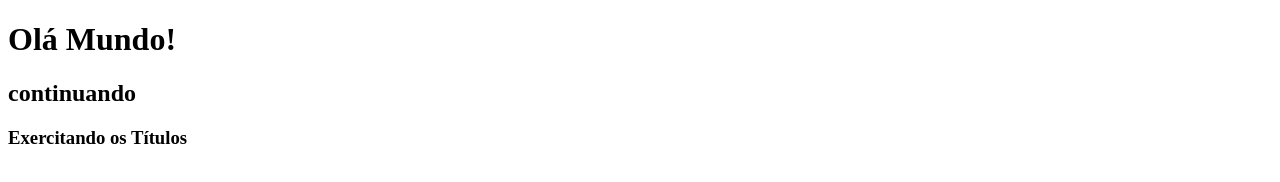
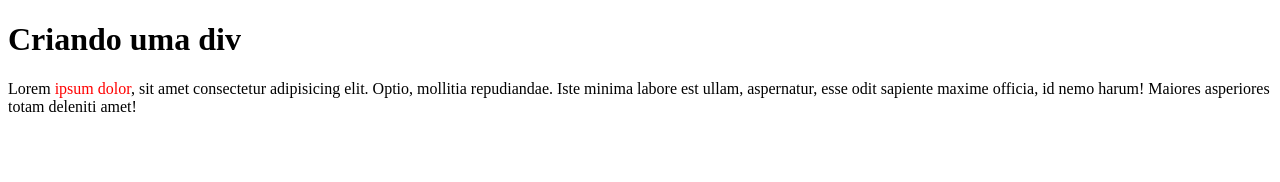
Before and after one commit to Mecduda99/exercicio1-s, a plain HTML site: page index.html in a window 1280 px wide. Drawn offline with Linux system fonts and the light colour scheme.

Commit message:
"Criei um bloco de texto com CSS in line"

```diff
--- a/index.html
+++ b/index.html
@@ -8,9 +8,20 @@
 		<title>Exemplo HTML</title>
 	</head>
 	<body>
-		<h1>Olá Mundo!</h1>
+
+		<!-- <h1>Olá Mundo!</h1>
 		<h2>continuando</h2>
-		<h3>Exercitando os Títulos</h3>
+		<h3>Exercitando os Títulos</h3> -->
+
+		<div>
+			<h1>Criando uma div</h1>
+			<div>
+				<p>
+					Lorem <span style="color: #ff0000" >ipsum dolor</span>, sit amet consectetur adipisicing elit. Optio, mollitia repudiandae. Iste minima labore est ullam, aspernatur, esse odit sapiente maxime officia, id nemo harum! Maiores asperiores totam deleniti amet!
+				</p>
+			</div>
+
+		</div>
 
 
 	</body>
```
